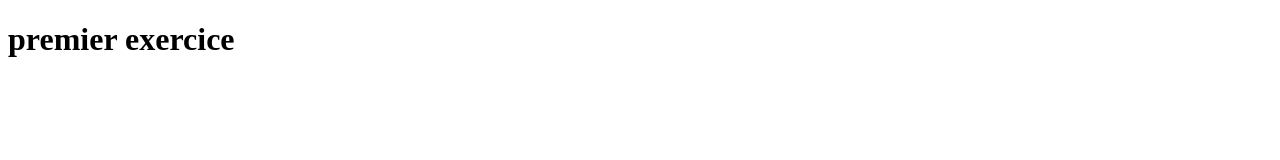
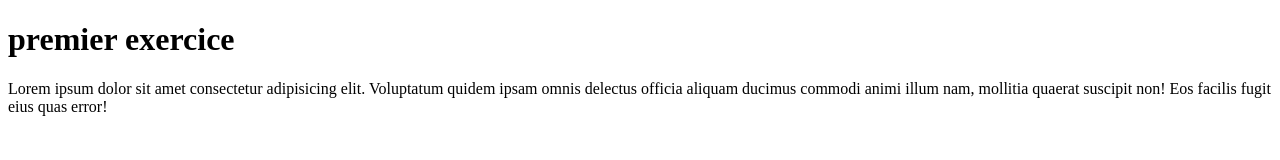
Before and after one commit to Fadi0abdallah/git-premier, a plain HTML site: page index.html in a window 1280 px wide. Drawn offline with Linux system fonts and the light colour scheme.

Commit message:
mon paragraphe

```diff
--- a/index.html
+++ b/index.html
@@ -7,5 +7,9 @@
 </head>
 <body>
     <h1>premier exercice</h1>
+    <p>Lorem ipsum dolor sit amet consectetur adipisicing elit.
+         Voluptatum quidem ipsam omnis delectus officia aliquam ducimus commodi
+        animi illum nam,
+         mollitia quaerat suscipit non! Eos facilis fugit eius quas error!</p>
 </body>
 </html>
```
